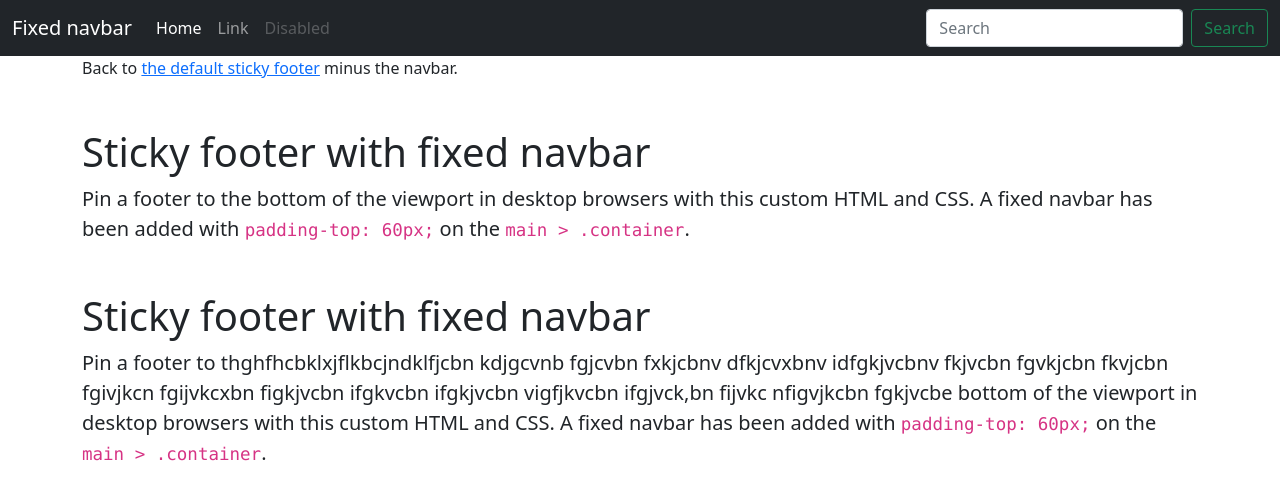
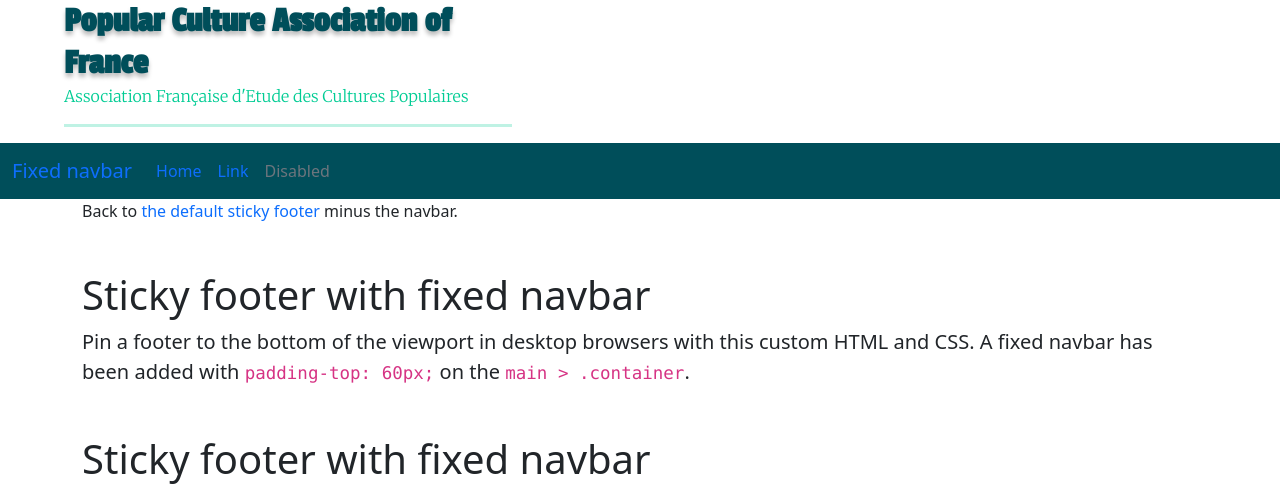
Before and after one commit to Tooki24/PTS3-pcaof, a PHP site: page / in a window 1280 px wide. Shown: the top 485 px of the page. Run offline with PHP 8.4, Linux system fonts and the light colour scheme.

Commit message:
ajout du titre
ajout du titre dans le header

```diff
--- a/sandbox/assets/dist/css/custom.css
+++ b/sandbox/assets/dist/css/custom.css
@@ -0,0 +1,41 @@
+@import url('https://fonts.googleapis.com/css2?family=Passion+One&display=swap');
+@import url('https://fonts.googleapis.com/css2?family=Merriweather:wght@300&family=Passion+One&display=swap');
+a {
+    text-decoration: none;
+}
+
+#header-title {
+    padding-left : 5%;
+    margin-right: 60%;
+    padding-top: 0;
+    display: flex;
+    flex-direction: column;
+    justify-content: center;
+}
+
+#header-title h2 {
+    margin-bottom: 0;
+    padding-bottom: 0;
+    font-family: "Passion One", sans-serif;
+    font-weight: bold;
+    font-size: 2.2em;
+    color: #004E5A;
+    text-shadow: 0px 4px 4px rgba(0, 0, 0, 0.25);
+}
+
+#header-title p {
+    font-family: "merriweather", sans-serif;
+    margin-top: 0;
+    color: #00CC94;
+}
+
+#header-title-bar {
+    background-color: #00CC94;
+    margin-top: 0;
+    padding-bottom: 0.5%;
+    border: 0;
+}
+
+.custom-navbar{
+    background-color: #004E5A;
+}
--- a/sandbox/header.php
+++ b/sandbox/header.php
@@ -25,10 +25,14 @@
         user-select: none;
       }
 
-      @media (min-width: 768px) {
+      @media  (min-width: 768px) {
         .bd-placeholder-img-lg {
-          font-size: 3.5rem;
+          font-size: 1.5rem;
+
         }
+      }
+      @media screen and (max-width: 800px){
+          #header-title h2{font-size: 1.5em;}
       }
     </style>
 
@@ -37,6 +41,15 @@
     <link href="sticky-footer-navbar.css" rel="stylesheet">
   </head>
   <body class="d-flex flex-column h-100">
+  <div id="header-title">
+      <a href="">
+          <h2> Popular Culture Association of France</h2>
+          <p>Association Française d'Etude des Cultures Populaires</p>
+          <hr id="header-title-bar">
+      </a>
+
+
+  </div>
 
 <?php
     include "navbar.php";
--- a/sandbox/navbar.php
+++ b/sandbox/navbar.php
@@ -1,6 +1,6 @@
 <header>
   <!-- Fixed navbar -->
-  <nav class="navbar navbar-expand-md navbar-dark bg-dark">
+  <nav class="navbar navbar-expand-md navbar custom-navbar">
     <div class="container-fluid">
       <a class="navbar-brand" href="#">Fixed navbar</a>
       <button class="navbar-toggler" type="button" data-bs-toggle="collapse" data-bs-target="#navbarCollapse" aria-controls="navbarCollapse" aria-expanded="false" aria-label="Toggle navigation">
@@ -18,10 +18,6 @@
             <a class="nav-link disabled">Disabled</a>
           </li>
         </ul>
-        <form class="d-flex">
-          <input class="form-control me-2" type="search" placeholder="Search" aria-label="Search">
-          <button class="btn btn-outline-success" type="submit">Search</button>
-        </form>
       </div>
     </div>
   </nav>
```
